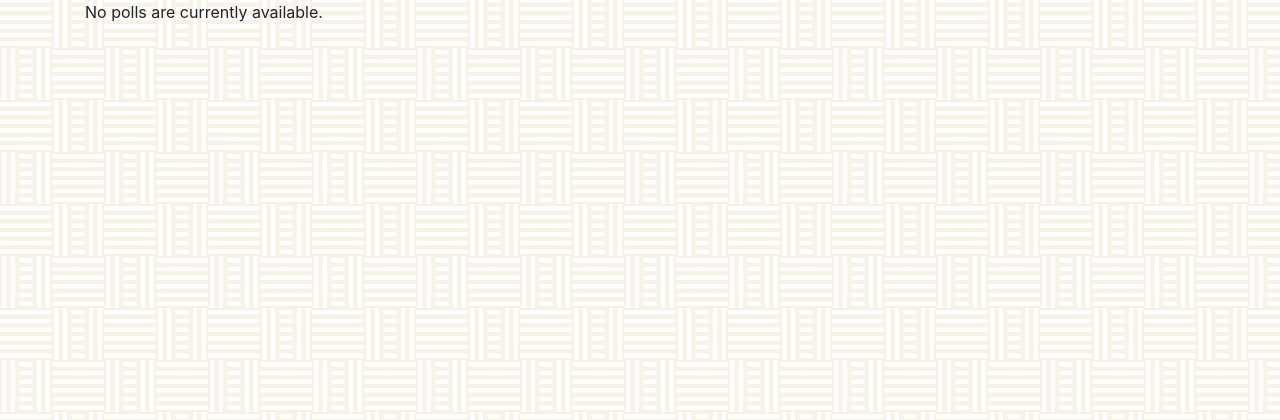
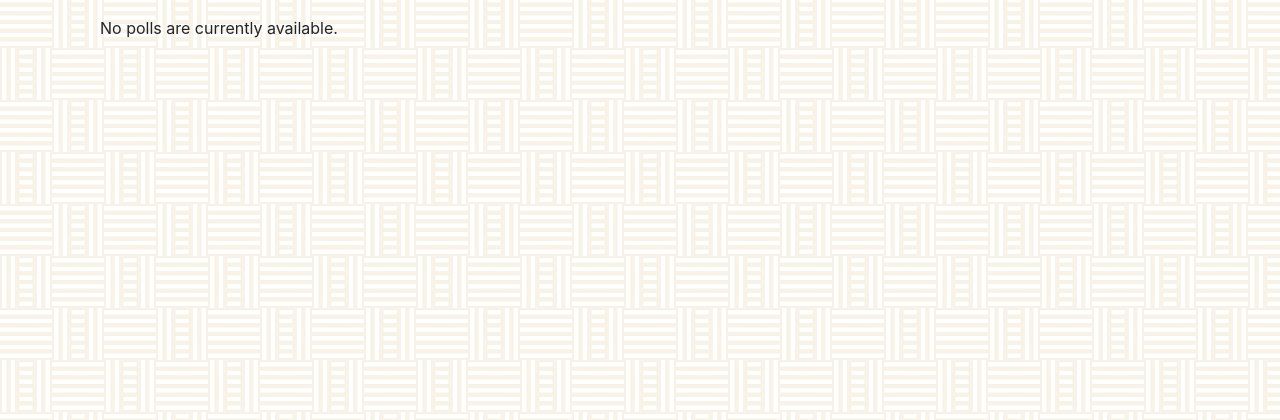
Before and after one commit to kevinbowen777/django-polls, a Django app: page /polls/ in a window 1280 px wide. Shown: the part 56-476 px from the top of the page. Run offline with Django 4.2, Linux system fonts and the light colour scheme; the visitor is signed in with stand-in values (Sample User, id 1); data that the repository does not hold is empty; parts of the project's set-up code (start-up, migrations or seed data) failed here and were passed over; some libraries are stand-ins or nearby versions.

Commit message:
Add div class container

```diff
--- a/templates/polls/index.html
+++ b/templates/polls/index.html
@@ -1,9 +1,11 @@
-{% extends 'base.html' %}
+{% extends "base.html" %}
 {% load static %}
 
 {% block content %}
+<div class="container">
+  <p>
   {% if latest_question_list %}
-<h1>Django polls</h1><br>
+    <h2>Django polls</h2>
     <ul>
     {% for question in latest_question_list %}
       <li>
@@ -14,4 +16,6 @@
     {% else %}
     <p>No polls are currently available.</p>
   {% endif %}
+  </p>
+</div>
 {% endblock content %}
```
Lines whose indentation alone changed are shown as unchanged.
